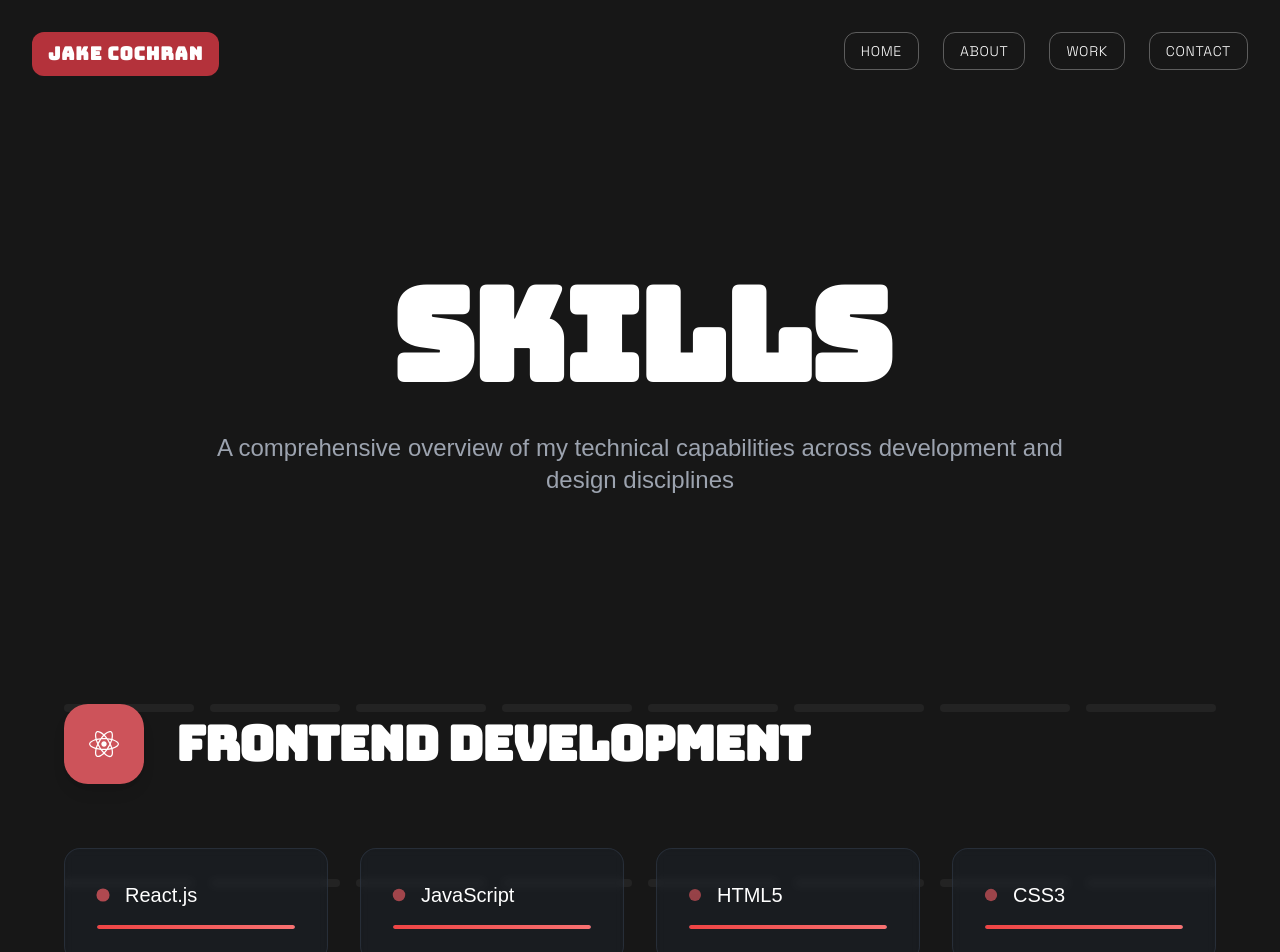
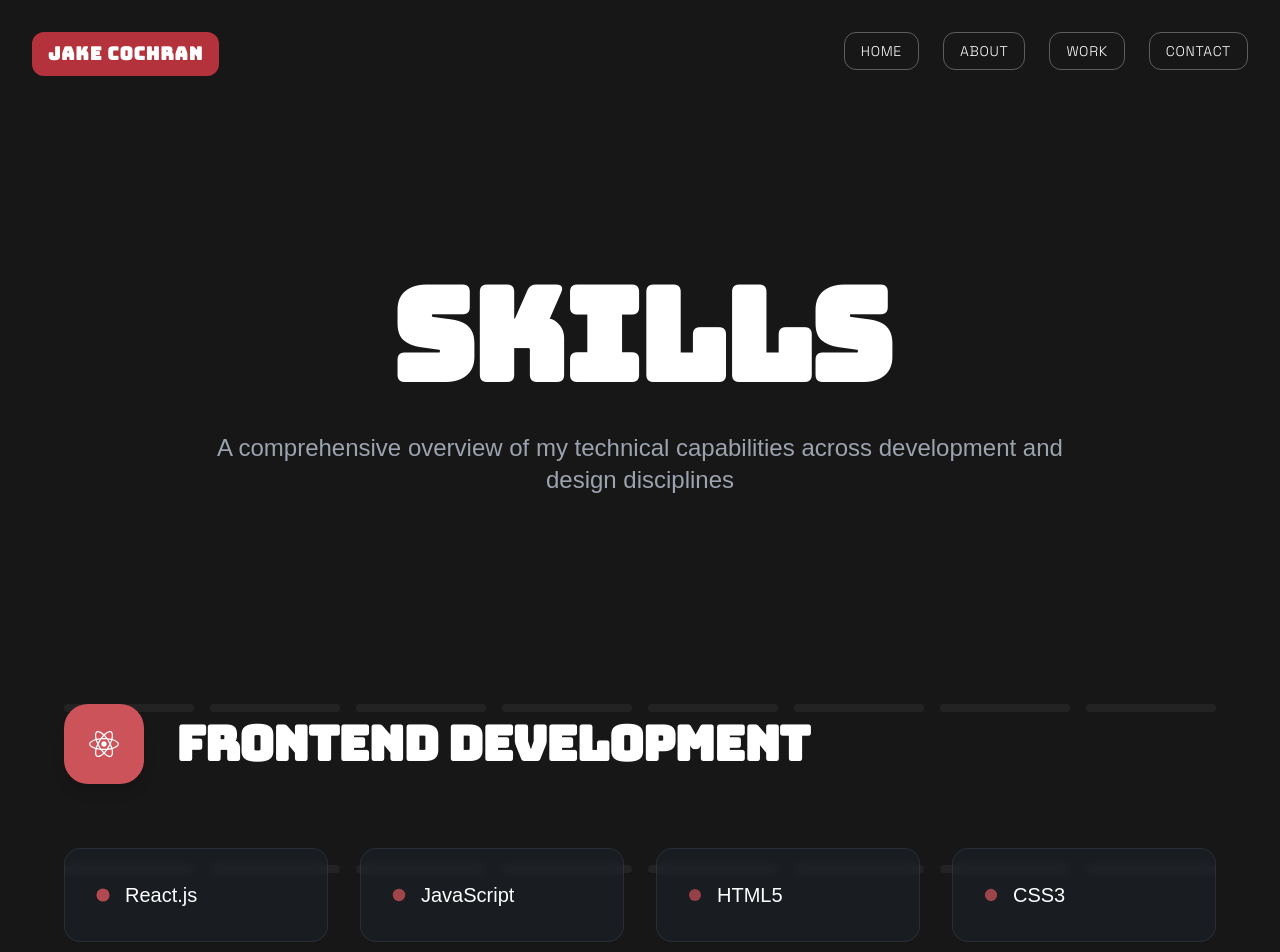
Before and after one commit to jecochran-0/JakeCPortfolio, a Next.js app: page /skills in a window 1280 px wide. Shown: the top 952 px of the page. Built offline with nearby package versions, Linux system fonts and the light colour scheme.

Commit message:
Remove red progress bars from skill components

```diff
--- a/app/skills/page.tsx
+++ b/app/skills/page.tsx
@@ -403,7 +403,7 @@ export default function SkillsPage() {
                         whileHover={{ y: -5 }}
                       >
                         <div className="bg-gray-800/30 backdrop-blur-sm border border-gray-700/50 rounded-xl p-6 sm:p-8 hover:border-red-500/50 transition-all duration-300 group-hover:bg-gray-800/50">
-                          <div className="flex items-center gap-4 mb-4">
+                          <div className="flex items-center gap-4">
                             <motion.div
                               className="w-3 h-3 rounded-full flex-shrink-0"
                               style={{ backgroundColor: "#CD535A" }}
@@ -424,27 +424,6 @@ export default function SkillsPage() {
                               {skill}
                             </span>
                           </div>
-
-                          {/* Progress Bar Animation */}
-                          <motion.div
-                            className="w-full h-1 bg-gray-700 rounded-full overflow-hidden"
-                            initial={{ opacity: 0 }}
-                            whileInView={{ opacity: 1 }}
-                            viewport={{ once: true }}
-                            transition={{ delay: index * 0.1 + skillIndex * 0.05 + 0.3 }}
-                          >
-                            <motion.div
-                              className="h-full bg-gradient-to-r from-red-500 to-red-400 rounded-full"
-                              initial={{ width: 0 }}
-                              whileInView={{ width: "100%" }}
-                              viewport={{ once: true }}
-                              transition={{
-                                duration: 1.5,
-                                delay: index * 0.1 + skillIndex * 0.05 + 0.5,
-                                ease: "easeOut",
-                              }}
-                            />
-                          </motion.div>
                         </div>
                       </motion.div>
                     ))}
```
